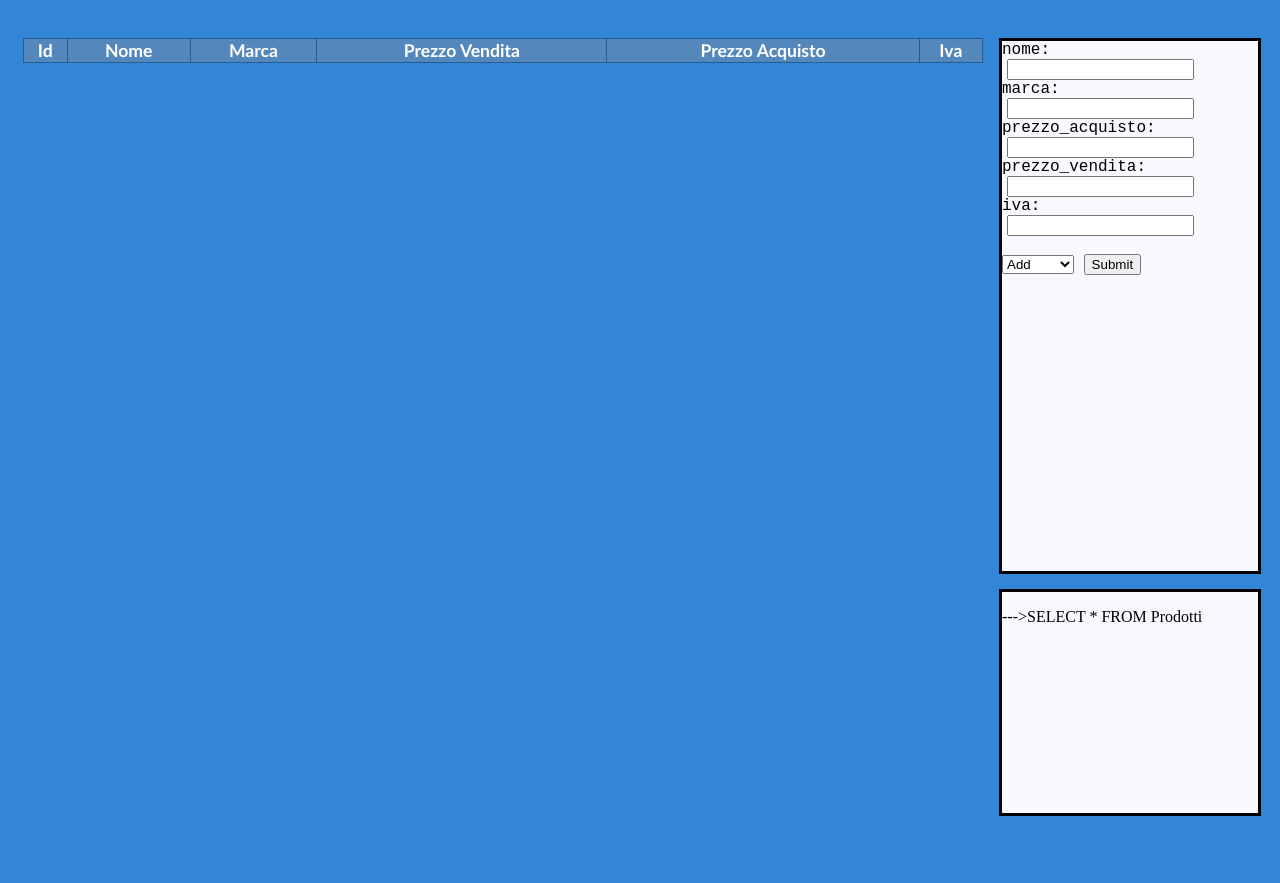
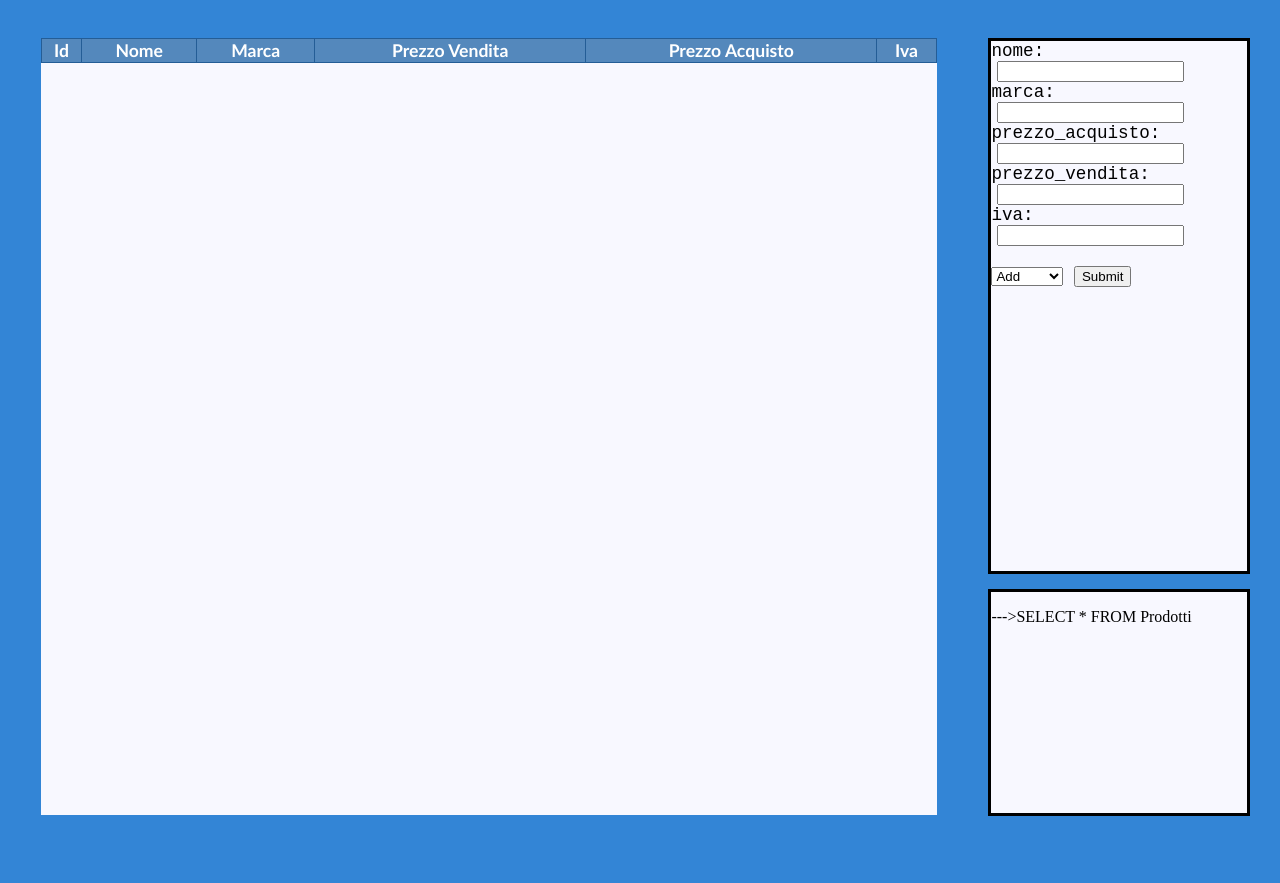
Before and after one commit to 4l3o/front-end-negozio, a PHP site: page /prototype_5.html in a window 1280 px wide. Run offline with PHP 8.4, Linux system fonts and the light colour scheme; data that the repository does not hold is empty.

Commit message:
improved graphic 1.1

```diff
--- a/prototype_5.css
+++ b/prototype_5.css
@@ -10,7 +10,7 @@ body
 	{
 		float:right;
 		position:fixed;
-		right:15px;
+		right:2%;
 		margin:15px 25px 15px 15px;
 		height:100%;
 		width:20%;
@@ -20,10 +20,12 @@ body
 .viewer
 	{
 		float: left;
+		position:fixed;
+		left:2%;
 		background-color: #F8F8FF;
 		margin:30px 15px 15px 15px;
-		height:100%;
-		width:75%;
+		height:88%;
+		width:70%;
 	}
 
 .terminal
@@ -43,7 +45,7 @@ body
 		border-style: solid;
 		border-width: medium;
 		font-family: "Courier New" , monospace;
-		font-size:14;
+		font-size:1.1em;
 		margin:15px 25px 15px 15px;
 		height:60%;
 		width:100%;
```
